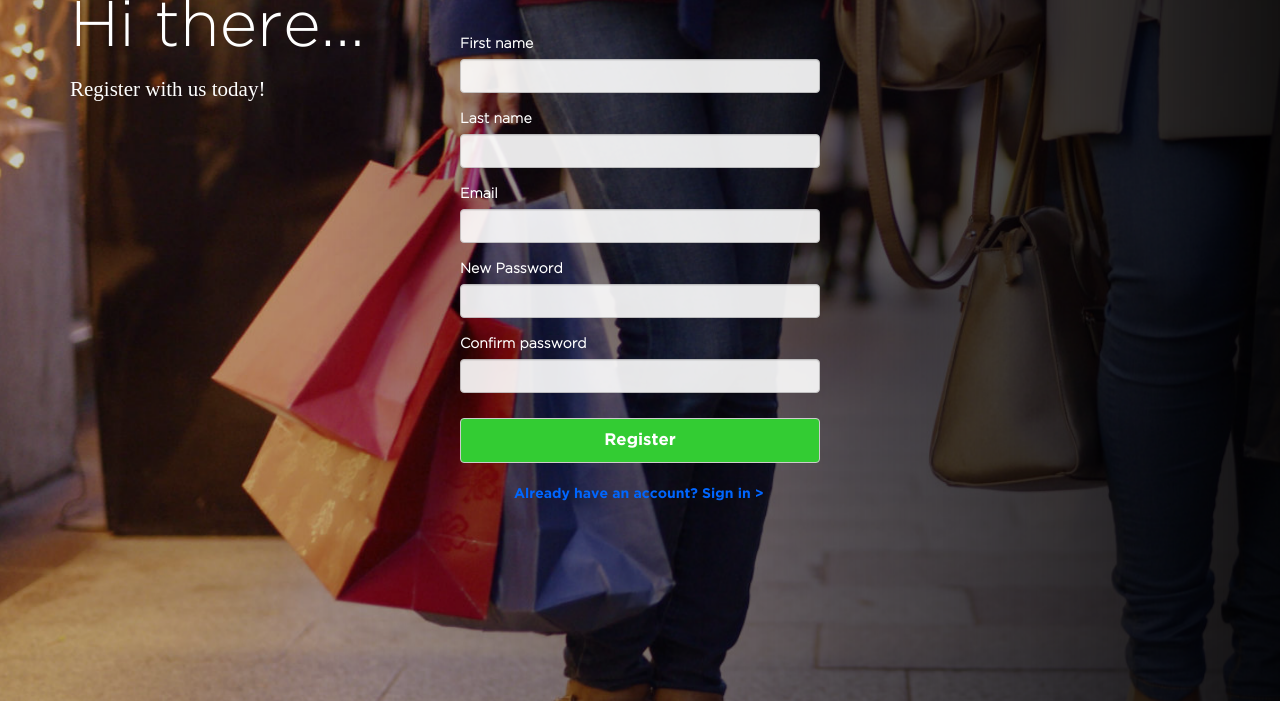
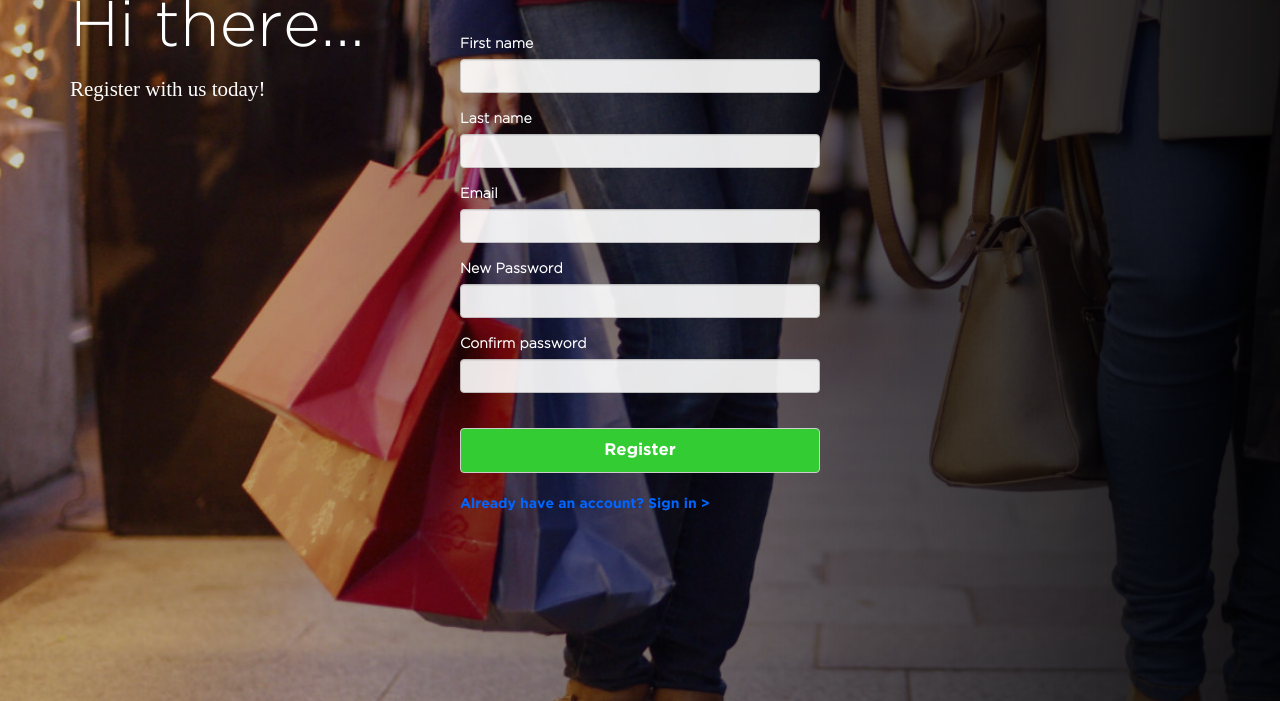
Before and after one commit to chriswachira/shopping_list, a Flask app: page /register in a window 1280 px wide. Shown: the part 99-800 px from the top of the page. Run offline with Flask 2, Linux system fonts and the light colour scheme; some libraries are stand-ins or nearby versions.

Commit message:
Tweak Login page's form

```diff
--- a/shopping_list/app/static/css/design.css
+++ b/shopping_list/app/static/css/design.css
@@ -21,10 +21,17 @@ body{
 	background-attachment: fixed;
 }
 
-h1#signup_header{
+h1#signup_header {
     font-family: gotham-light;
    color: #ffffff;
    font-size: 4.6em;
+}
+
+h1#login_header{
+    font-family: gotham-light;
+    color: #ffffff;
+    font-size: 4.0em;
+
 }
 
 p{
@@ -48,7 +55,7 @@ p{
 }*/
 
 div#notifs{
-    min-width:280px;
+    min-width:220px;
 }
 
 
@@ -59,8 +66,8 @@ input.form-control{
     font-family: gotham-medium;
 }
 
-input#register{
-    margin-top: 10px;
+input#register, input#login{
+    margin-top: 20px;
     font-family: gotham-bold;
     font-size: 1.2em;
     background-color: #33cc33;
@@ -70,10 +77,11 @@ input#register{
 }
 
 
-a#login_link{
+a#login_link, a#signup_link{
     font-family: gotham-bold;
     font-size: 1em;
-    margin-left: 15%;
+    margin-left: auto;
+    margin-right: auto;
     color: #0066ff;
 }
 
@@ -87,7 +95,11 @@ ul.nav{
     color: #000000;
 }
 
+div#login_panel{
+    margin-top: 70px;
+}
+
 div.alert{
     font-family: gotham-medium;
-    min-width: 280px;
+    min-width: 220px;
 }
```
